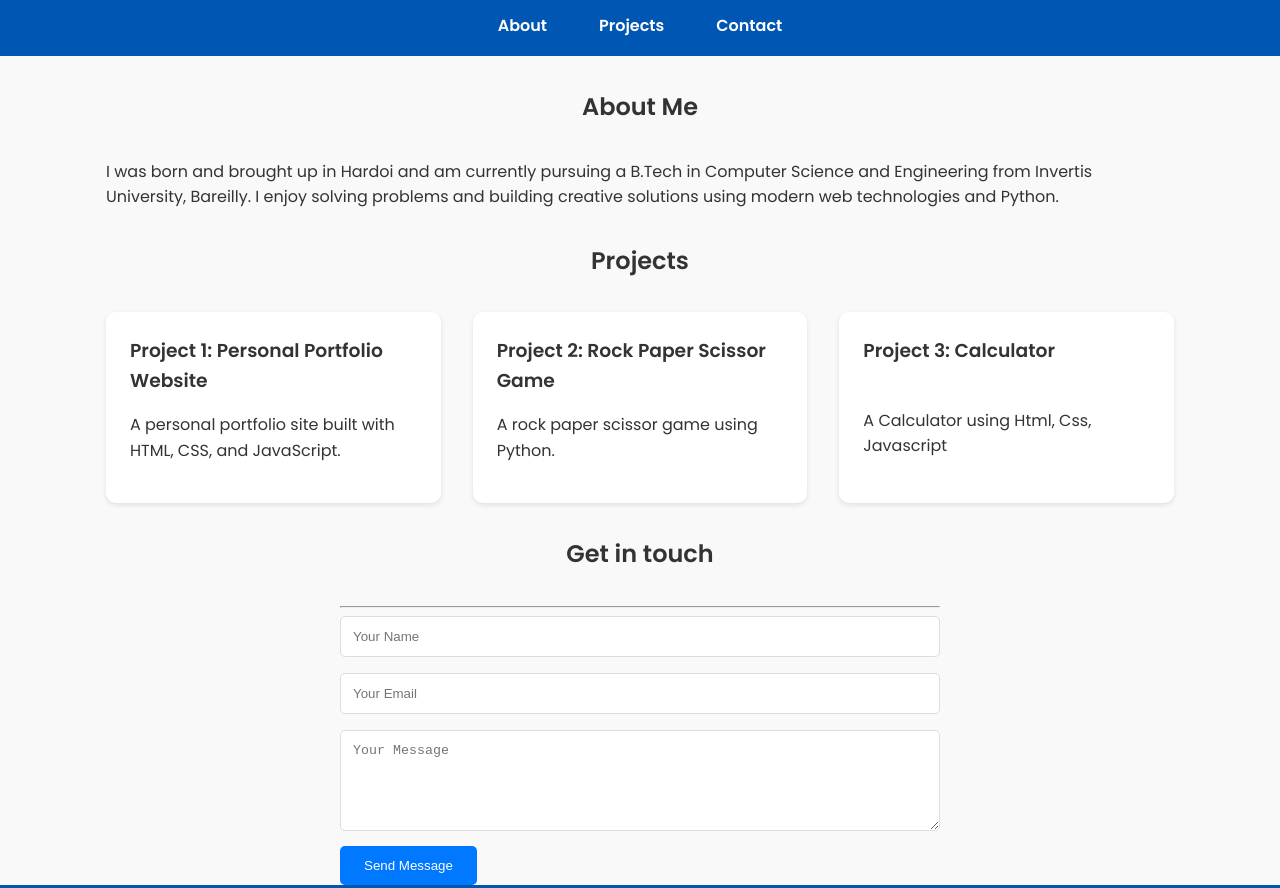
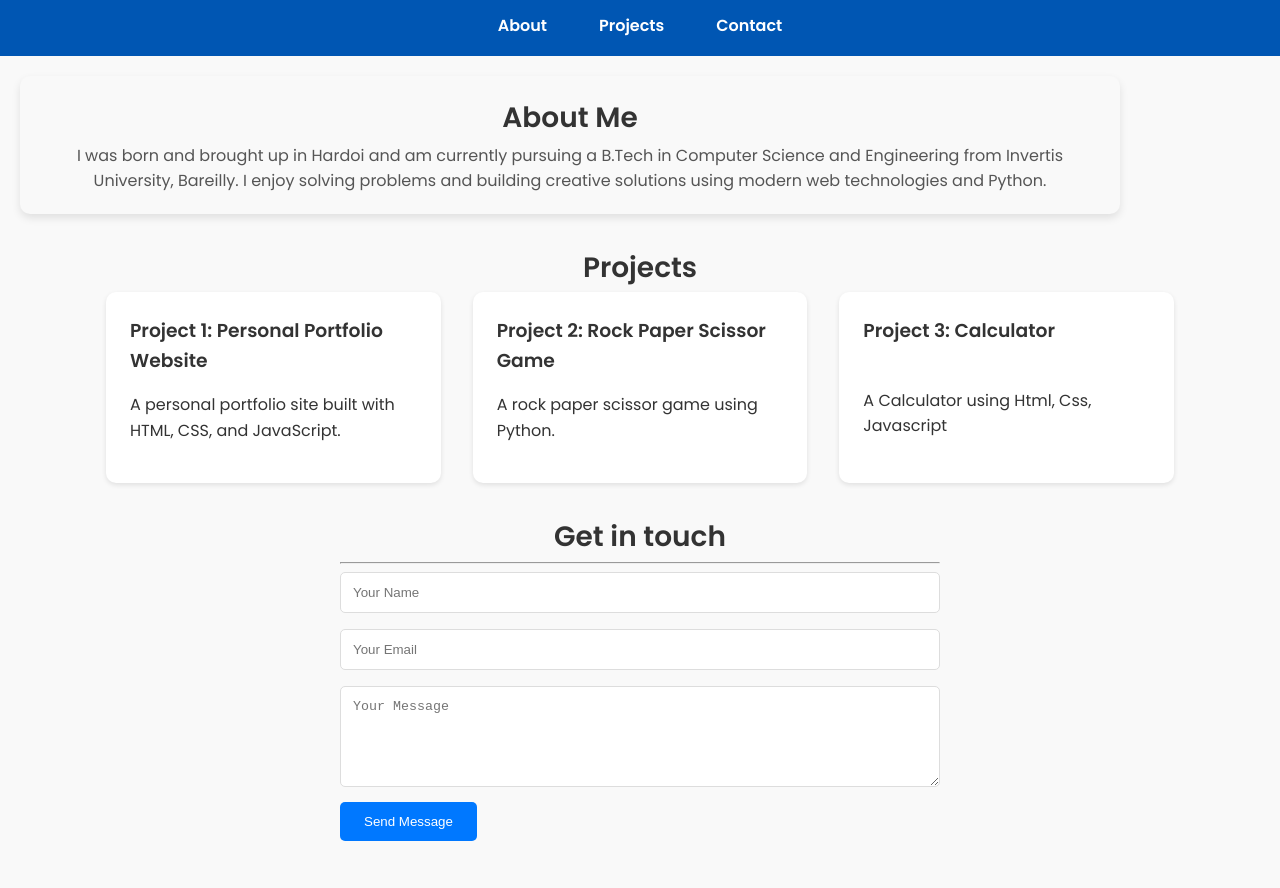
Before and after one commit to abhishekbhaskar03/Portfolio, a plain HTML site: page index.html in a window 1280 px wide. Shown: the part 1074-1962 px from the top of the page. Drawn offline with Linux system fonts and the light colour scheme.

Commit message:
some updates

```diff
--- a/index.html
+++ b/index.html
@@ -60,11 +60,12 @@
         </div>
     </section>
 
+    <section id="contact" class="container">
         <div class="contact-container">
             <form action="https://api.web3forms.com/submit" method="POST" class="contact-form">
                 <h2 class="section-title">Get in touch</h2>
+                <hr>
                 <div class="contact-form-title">
-                <hr>
                 </div>
                 <input type="hidden" name="access_key" value="eb192ac8-524a-44c3-9af6-b85888f1fc99">
 
@@ -75,6 +76,7 @@
                 <button type="submit">Send Message</button>
             </form>
         </div>
+    </section><br>
     <footer>
         <h2>Contact Me</h2>
         <p><strong>Phone Number:</strong> +91 6387522985</p>
--- a/style.css
+++ b/style.css
@@ -95,14 +95,36 @@ nav a:hover {
 
 /* Container Styling */
 .container {
+    display: grid;
     max-width: 1100px;
     margin: 2rem auto;
     padding: 0 1rem;
 }
 
+#about {
+    text-align: center;
+    background-color: #f9f9f9;
+    padding: 20px;
+    border-radius: 10px;
+    box-shadow: 0 4px 8px rgba(0, 0, 0, 0.1);
+    margin: 20px;
+}
+
+.section-title {
+    color: #333;
+    font-size: 28px;
+    margin-bottom: 15px;
+}
+
+#about p {
+    color: #555;
+    font-size: 16px;
+    line-height: 1.6;
+}
+
 .section-title {
     text-align: center;
-    margin-bottom: 2rem;
+    margin-bottom: 0.1rem;
     box-shadow: 1cap;
 
 }
```
Lines whose indentation alone changed are shown as unchanged.
